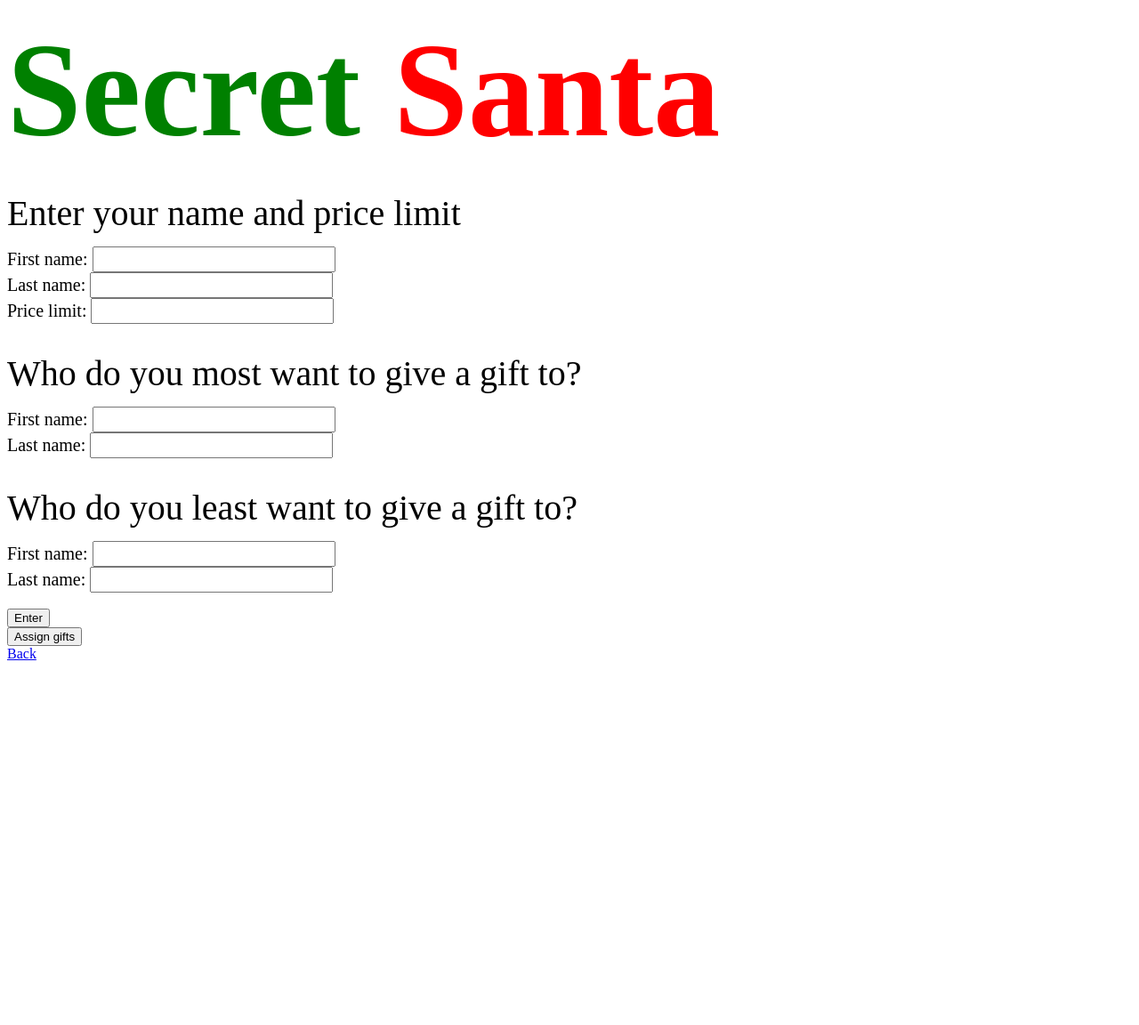
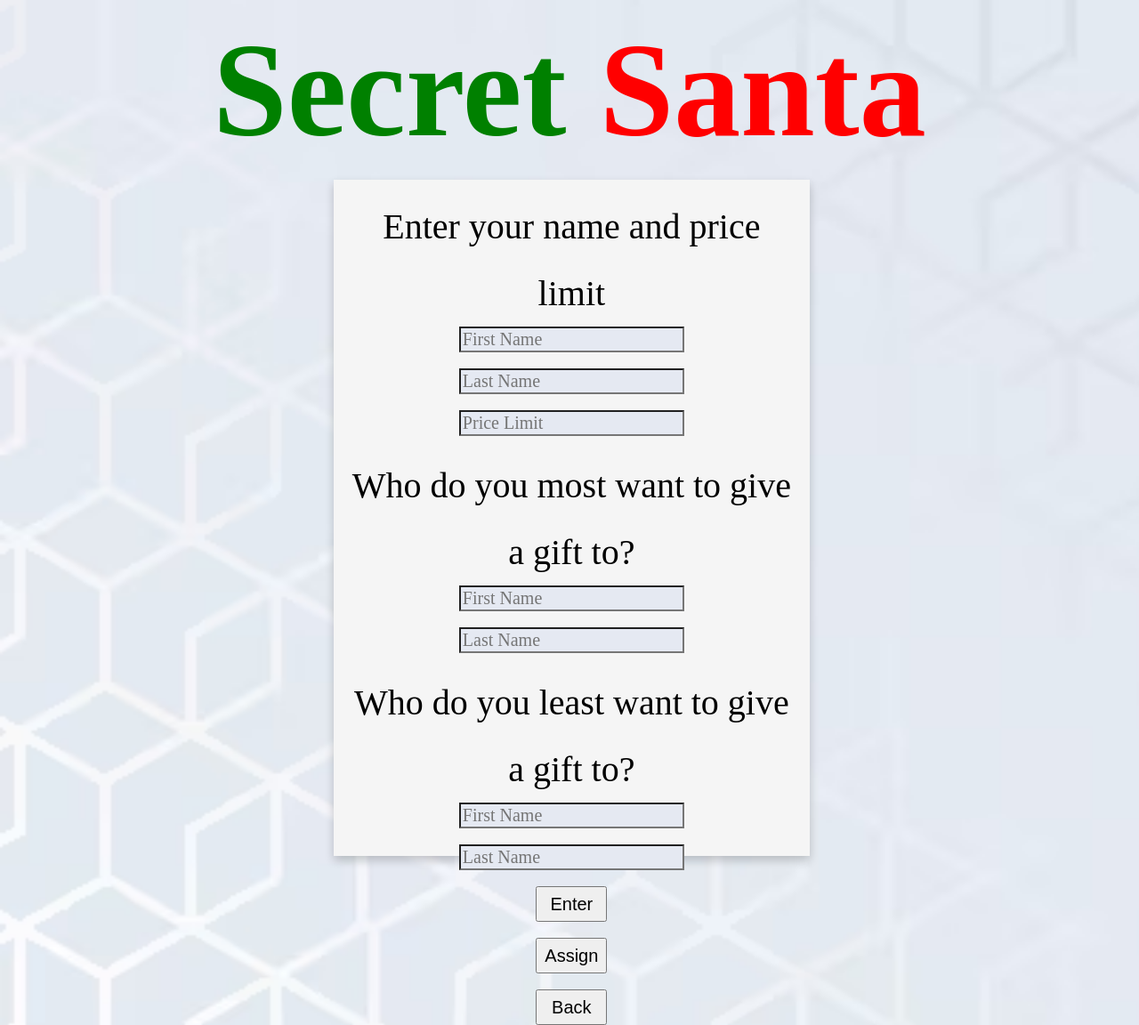
Before and after one commit to RyanSabo/590-Final-Project, a Flask app: page /santa.html in a window 1280 px wide. Shown: the whole page at 89% size. Before the commit the page ends 742 px from the top, so only its background shows below. Run offline with Flask 3, Linux system fonts and the light colour scheme; some web fonts are replaced.

Commit message:
Add more CSS

```diff
--- a/app/templates/santa.html
+++ b/app/templates/santa.html
@@ -13,26 +13,20 @@
     <div id="input-container">
         <form action="input_data" method="post">
             <label>Enter your name and price limit</label><br>
-            <span class="box-label">First name: </span><input type="text" id="firstName" name="firstName" required><br>
-            <span class="box-label">Last name: </span><input type="text" id="lastName" name="lastName" required><br>
-            <span class="box-label">Price limit: </span><input type="text" id="priceLimit" name="priceLimit" required><br>
-            <br>
+            <input type="text" id="firstName" name="firstName" placeholder="First Name" required><br><br>
+            <input type="text" id="lastName" name="lastName" placeholder="Last Name" required><br><br>
+            <input type="text" id="priceLimit" name="priceLimit" placeholder="Price Limit" required><br><br>
             <label>Who do you most want to give a gift to?</label><br>
-            <span class="box-label">First name: </span><input type="text" id="preferedPersonFirstName" name="preferedPersonFirstName"><br>
-            <span class="box-label">Last name: </span><input type="text" id="preferedPersonLastName" name="preferedPersonLastName"><br>
-            <br>
+            <input type="text" id="preferedPersonFirstName" name="preferedPersonFirstName" placeholder="First Name"><br><br>
+            <input type="text" id="preferedPersonLastName" name="preferedPersonLastName" placeholder="Last Name"><br><br>
             <label>Who do you least want to give a gift to?</label><br>
-            <span class="box-label">First name: </span><input type="text" id="leastPreferedPersonFirstName" name="leastPreferedPersonFirstName"><br>
-            <span class="box-label">Last name: </span><input type="text" id="leastPreferedPersonLastName" name="leastPreferedPersonLastName"><br><br>
-            <button>Enter</button>
+            <input type="text" id="leastPreferedPersonFirstName" name="leastPreferedPersonFirstName" placeholder="First Name"><br><br>
+            <input type="text" id="leastPreferedPersonLastName" name="leastPreferedPersonLastName" placeholder="Last Name"><br><br>
+            <button type="button" id="Enter" onclick="alert('Hello world!')">Enter</button><br><br>
+            <button type="button" id="Assign" onclick="alert('Hello world!')">Assign</button><br><br>
+            <button type="button" id="Back" href="index.html">Back</button>
         </form>
         <!-- TODO: On click for buttons -->
-        <button type="button" onclick="alert('Hello world!')">Assign gifts</button>
-    </div>
-
-
-    <div id="back">
-        <a href="/">Back</a>
     </div>
 
     <div id="output-container">
--- a/app/templates/styles.css
+++ b/app/templates/styles.css
@@ -1,8 +1,14 @@
+body {
+    background-image: url("cubes.avif");
+    background-size: 2000px;
+}
+
 h1 {
     color: red;
     font-family: 'Mountains of Christmas';
     font-size: 150px;
     line-height: 1px;
+    text-align: center;
 }
 
 h1 > span {
@@ -12,15 +18,43 @@ h1 > span {
     line-height: 1px;
 }
 
+#password-container, #newGroup-container {
+    text-align: center;
+    background: whitesmoke;
+    box-shadow: 0 5px 10px rgba(0, 0, 0, 0.2);
+    width: 40%;
+    height: 225px;
+    padding: 15px;
+    margin-left: 29%;
+    margin-top: 50px;
+}
+
+#input-container {
+    text-align: center;
+    background: whitesmoke;
+    box-shadow: 0 5px 10px rgba(0, 0, 0, 0.2);
+    width: 40%;
+    height: 730px;
+    padding: 15px;
+    margin-left: 29%;
+    margin-top: 50px;
+}
+
 label {
     font-size: 40px;
     line-height: 75px;
+    font-family: Constantia, serif;
+    align-content: center;
 }
 
 input {
     font-size: 20px;
+    font-family: Constantia, serif;
+    background-color: #e5e9f2;
 }
 
-.box-label {
+button {
+    height: 40px;
+    width: 80px;
     font-size: 20px;
 }
```
Also changed, not shown: app/templates/index.html (+4 -4 lines), app/templates/cubes.avif (added).
